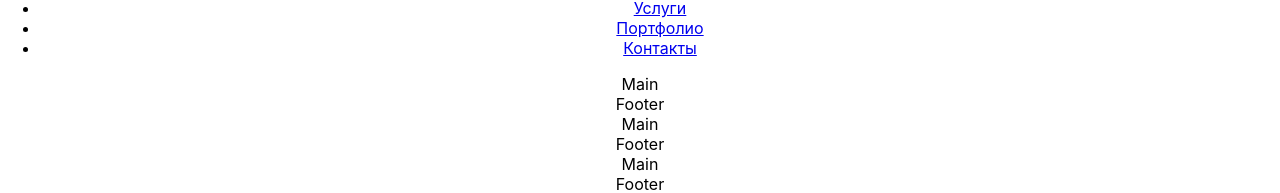
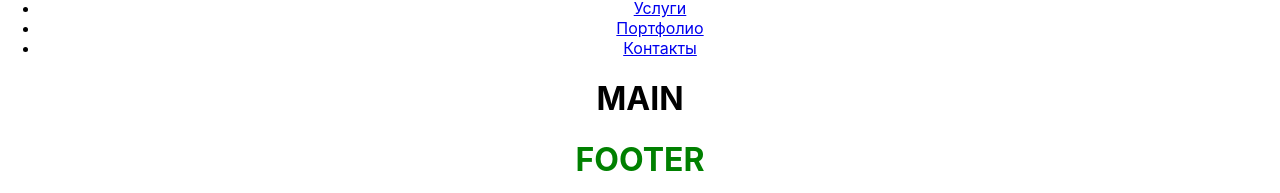
Before and after one commit to albru/CM, a React app: page / in a window 1280 px wide. Shown: the part 4062-4255 px from the top of the page. Built offline with nearby package versions, Linux system fonts and the light colour scheme.

Commit message:
create main container and footer component

```diff
--- /dev/null
+++ b/src/components/Footer/Footer.js
@@ -0,0 +1,11 @@
+import React from 'react';
+
+const footer = props => {
+    return (
+        <footer>
+            <h1 style={{'color': 'green'}}>FOOTER</h1>
+        </footer>
+    )
+}
+
+export default footer;
--- /dev/null
+++ b/src/containers/Main/Main.css
@@ -0,0 +1,3 @@
+.Main {
+    margin-top: 56px;
+}
--- /dev/null
+++ b/src/containers/Main/Main.js
@@ -0,0 +1,12 @@
+import React from 'react';
+import classes from './Main.css';
+
+const main = props => {
+    return (
+        <main className={classes.Main}>
+            {props.children}
+        </main>
+    )
+}
+
+export default main;
--- a/src/hoc/Layout/Layout.js
+++ b/src/hoc/Layout/Layout.js
@@ -3,6 +3,8 @@ import React, { useState } from 'react';
 import Aux from '../Aux/Aux';
 import Toolbar from '../../components/Navigation/Toolbar/Toolbar';
 import SideDrawer from '../../components/Navigation/SideDrawer/SideDrawer';
+import Main from '../../containers/Main/Main';
+import Footer from '../../components/Footer/Footer';
 
 const Layout = props => {
     const [sidDrawerIsVisible, setSideDrawerIsVisible] = useState(false);
@@ -19,13 +21,10 @@ const Layout = props => {
         <Aux>
             <Toolbar />
             <SideDrawer open={sidDrawerIsVisible}/>
-
-            <div>Main</div>
-            <div>Footer</div>
-            <div>Main</div>
-            <div>Footer</div>
-            <div>Main</div>
-            <div>Footer</div>
+            <Main>
+                <h1> MAIN </h1>
+            </Main>
+            <Footer />
             <button style={{'margin-left': '300px'}} onClick={sideDrawerToggleHandler}>CLICK</button>
         </Aux>
     )
```
Also changed, not shown: src/components/Footer/Footer.css (added), src/components/Footer/Privacy/Privacy.css (added), src/components/Footer/Privacy/Privacy.js (added).
